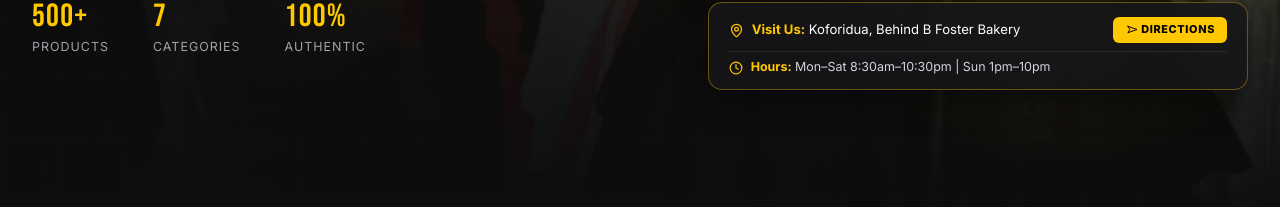
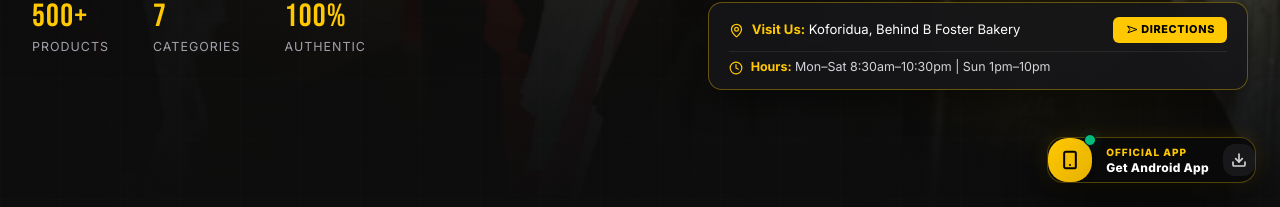
Before and after one commit to kelvinkwasigyan-code/WearYung-Store, a Next.js app: page / in a window 1280 px wide. Shown: the part 593-800 px from the top of the page. Built offline with nearby package versions, Linux system fonts and the light colour scheme; no server answers; the database is empty.

Commit message:
feat: Add Android app download button component and upload APK release

```diff
--- a/app/layout.tsx
+++ b/app/layout.tsx
@@ -3,6 +3,7 @@ import Footer from '@/components/Footer';
 import CartDrawer from '@/components/CartDrawer';
 import MobileBottomNav from '@/components/layout/MobileBottomNav';
 import MobileScrollProgress from '@/components/MobileScrollProgress';
+import AppDownloadButton from '@/components/AppDownloadButton';
 import PWARegister from '@/components/PWARegister';
 import { CartProvider } from '@/context/CartContext';
 import { Analytics } from '@vercel/analytics/next';
@@ -70,6 +71,7 @@ export default function RootLayout({ children }: { children: React.ReactNode })
           <Footer />
           <CartDrawer />
           <MobileBottomNav />
+          <AppDownloadButton variant="floating" />
           <PWARegister />
           <Analytics />
         </CartProvider>
--- /dev/null
+++ b/components/AppDownloadButton.tsx
@@ -0,0 +1,90 @@
+'use client';
+
+import React, { useState } from 'react';
+import { Smartphone, Download, X } from 'lucide-react';
+import { motion, AnimatePresence } from 'framer-motion';
+
+interface AppDownloadButtonProps {
+  variant?: 'floating' | 'solid';
+}
+
+export default function AppDownloadButton({ variant = 'solid' }: AppDownloadButtonProps) {
+  const [dismissed, setDismissed] = useState(false);
+
+  if (dismissed && variant === 'floating') return null;
+
+  if (variant === 'floating') {
+    return (
+      <AnimatePresence>
+        <motion.div
+          initial={{ opacity: 0, y: 24, scale: 0.92 }}
+          animate={{ opacity: 1, y: 0, scale: 1 }}
+          exit={{ opacity: 0, y: 24, scale: 0.92 }}
+          transition={{ duration: 0.35, ease: [0.16, 1, 0.3, 1] }}
+          className="fixed bottom-20 right-4 z-50 md:bottom-6 md:right-6"
+        >
+          <div className="group relative flex items-center rounded-2xl border border-[#FFC800]/30 bg-zinc-950/90 p-2 pr-4 shadow-[0_12px_40px_rgba(0,0,0,0.85),0_0_20px_rgba(255,200,0,0.15)] backdrop-blur-xl transition-all duration-300 hover:border-[#FFC800] hover:shadow-[0_12px_40px_rgba(0,0,0,0.9),0_0_30px_rgba(255,200,0,0.25)]">
+
+            {/* Dismiss Button */}
+            <button
+              type="button"
+              onClick={(e) => {
+                e.preventDefault();
+                e.stopPropagation();
+                setDismissed(true);
+              }}
+              className="absolute -top-2 -left-2 flex h-5.5 w-5.5 items-center justify-center rounded-full border border-zinc-800 bg-zinc-900 text-zinc-400 opacity-0 transition-opacity group-hover:opacity-100 hover:bg-zinc-800 hover:text-white"
+              title="Dismiss"
+              aria-label="Dismiss app download button"
+            >
+              <X className="h-3 w-3" />
+            </button>
+
+            <a
+              href="/app-release.apk"
+              download="wear-yung.apk"
+              className="flex items-center gap-3.5 no-underline"
+            >
+              {/* Icon Badge with live status dot */}
+              <div className="relative flex h-11 w-11 shrink-0 items-center justify-center rounded-xl bg-gradient-to-br from-[#FFC800] to-[#E6B200] text-black shadow-md transition-transform duration-300 group-hover:scale-105">
+                <Smartphone className="h-5 w-5" strokeWidth={2.4} />
+                <span className="absolute -top-1 -right-1 flex h-3 w-3">
+                  <span className="absolute inline-flex h-full w-full animate-ping rounded-full bg-emerald-400 opacity-75"></span>
+                  <span className="relative inline-flex h-3 w-3 rounded-full border border-zinc-950 bg-emerald-500"></span>
+                </span>
+              </div>
+
+              {/* Text Info */}
+              <div className="flex flex-col text-left">
+                <div className="flex items-center gap-1.5">
+                  <span className="text-[10px] font-extrabold uppercase tracking-widest text-[#FFC800]">
+                    Official App
+                  </span>
+                </div>
+                <span className="text-xs font-extrabold tracking-wide text-white transition-colors group-hover:text-[#FFC800]">
+                  Get Android App
+                </span>
+              </div>
+
+              {/* Action Button */}
+              <div className="ml-1 flex h-8 w-8 items-center justify-center rounded-lg bg-zinc-900 text-zinc-300 transition-colors group-hover:bg-[#FFC800] group-hover:text-black">
+                <Download className="h-4 w-4" strokeWidth={2.5} />
+              </div>
+            </a>
+          </div>
+        </motion.div>
+      </AnimatePresence>
+    );
+  }
+
+  return (
+    <a
+      href="/app-release.apk"
+      download="wear-yung.apk"
+      className="inline-flex items-center gap-2.5 rounded-xl border border-[#FFC800]/40 bg-zinc-900 px-5 py-2.5 text-xs font-black uppercase tracking-wider text-[#FFC800] no-underline transition-all duration-300 hover:bg-[#FFC800] hover:text-black hover:shadow-[0_0_20px_rgba(255,200,0,0.3)] active:scale-95"
+    >
+      <Download className="h-4 w-4" strokeWidth={2.5} />
+      <span>Download .APK</span>
+    </a>
+  );
+}
--- a/components/layout/Footer.tsx
+++ b/components/layout/Footer.tsx
@@ -6,6 +6,7 @@ import Image from 'next/image';
 import { usePathname } from 'next/navigation';
 import { MapPin, Clock, Navigation } from 'lucide-react';
 import { ALL_CATEGORIES, CATEGORY_LABELS, type ProductCategory } from '@/types/ecommerce';
+import AppDownloadButton from '@/components/AppDownloadButton';
 export default function Footer() {
   const pathname = usePathname();
   const [mounted, setMounted] = useState(false);
@@ -74,7 +75,8 @@ export default function Footer() {
             </a>
           </div>
 
-          {/* Social Icons */}
+          {/* Social Icons & Download Button */}
+          <div style={{ display: 'flex', gap: '1.25rem', alignItems: 'center', flexWrap: 'wrap' }}>
             <div style={{ display: 'flex', gap: '0.95rem', alignItems: 'center' }}>
               {/* Instagram */}
               <a href="https://instagram.com/wearyung1" target="_blank" rel="noopener noreferrer" aria-label="Instagram" style={{ transition: 'opacity 150ms' }}
@@ -101,6 +103,8 @@ export default function Footer() {
                 <Image src="/icons/whatsapp-icon.png" alt="WhatsApp" width={24} height={24} style={{ objectFit: 'contain', borderRadius: '4px' }} />
               </a>
             </div>
+            <AppDownloadButton variant="solid" />
+          </div>
         </div>
 
         {/* Bottom Bar */}
--- a/components/layout/Navbar.tsx
+++ b/components/layout/Navbar.tsx
@@ -11,6 +11,7 @@ import { Heart, ShoppingBag, Menu, X, User as UserIcon, Shield } from 'lucide-re
 import { ALL_CATEGORIES, CATEGORY_LABELS, type ProductCategory } from '@/types/ecommerce';
 
 import { usePathname } from 'next/navigation';
+import AppDownloadButton from '@/components/AppDownloadButton';
 
 interface NavbarProps {
   cartCount?: number;
@@ -561,6 +562,9 @@ export default function Navbar({ cartCount }: NavbarProps) {
                         {item.label}
                       </Link>
                     ))}
+                    <div className="pt-2">
+                      <AppDownloadButton variant="solid" />
+                    </div>
                   </div>
                 </motion.div>
 
```
Also changed, not shown: public/admin-sign-in.jpeg (deleted), 1 other file (tests, documents, lock files or other folders). Lines whose indentation alone changed are shown as unchanged.
